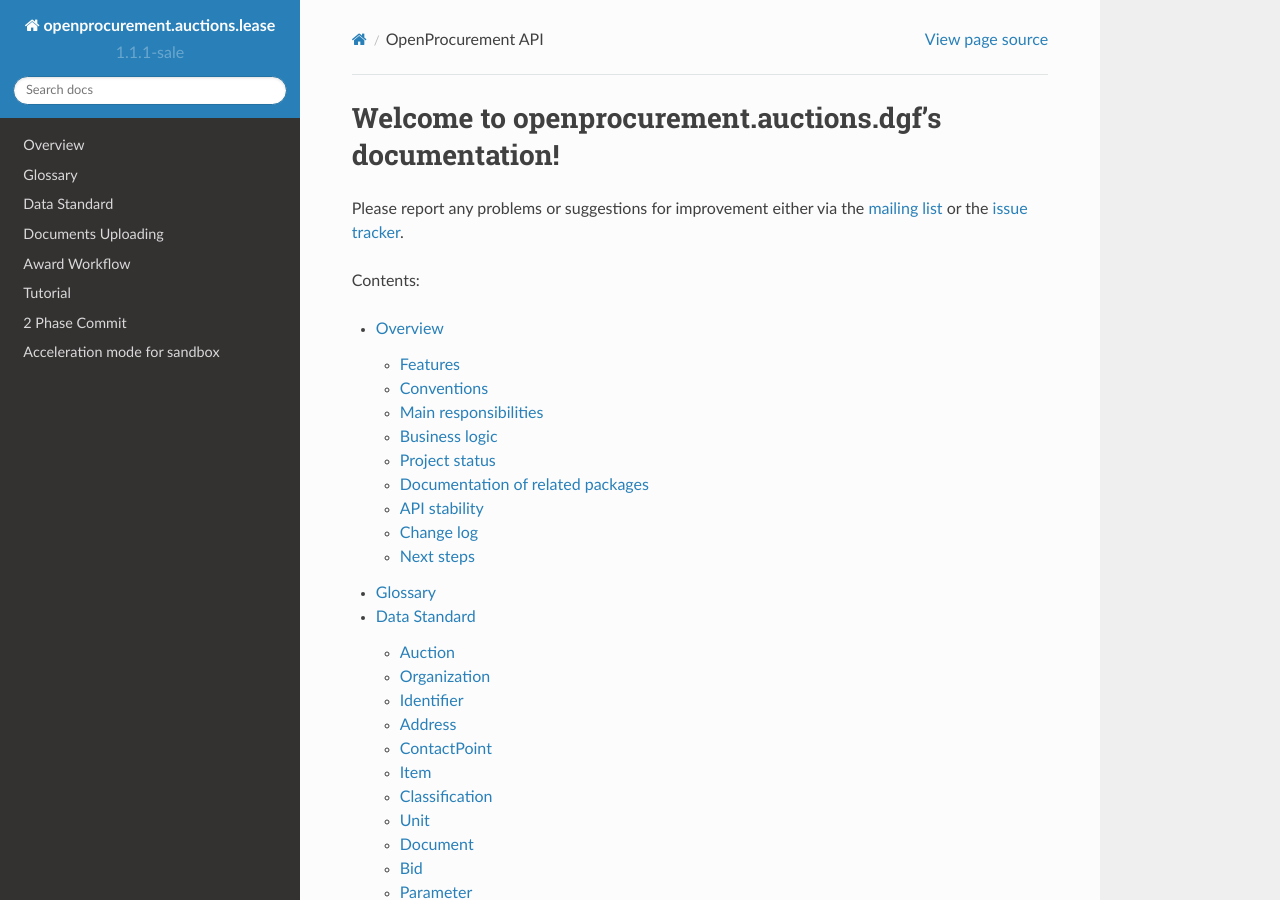
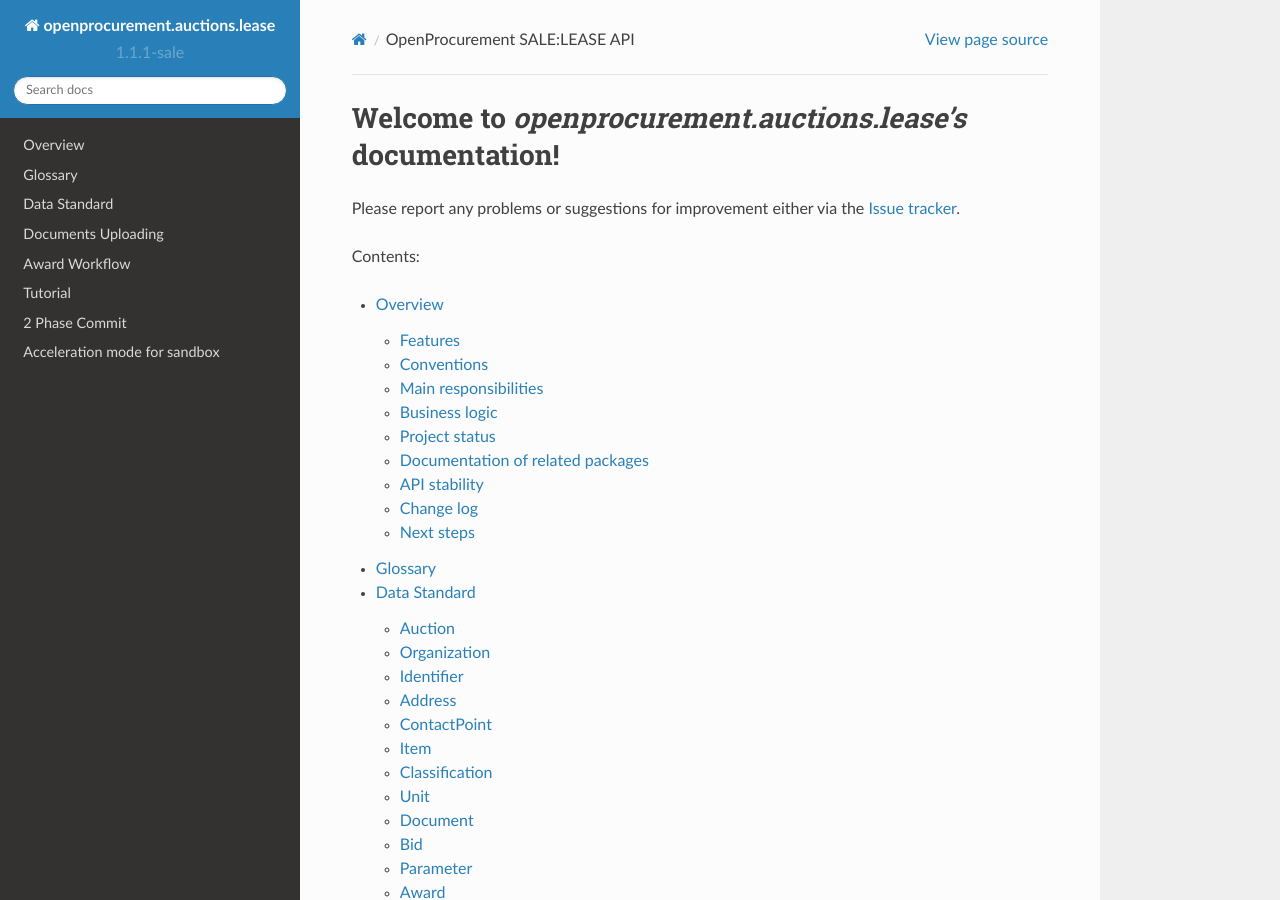
Before and after one commit to raccoongang/openprocurement.auctions.lease, a Sphinx documentation site: the page built from docs/source/index.rst, in a window 1280 px wide and 900 px high. Built offline with Sphinx 7.4.7 and the Read the Docs theme 2.0.0, drawn with Linux system fonts in a browser that asks for light colours.

Commit message:
Update index file: dgf => lease

```diff
--- a/docs/source/index.rst
+++ b/docs/source/index.rst
@@ -1,20 +1,17 @@
-.. openprocurement.auctions.dgf documentation master file, created by
-   sphinx-quickstart on Wed Oct  1 02:29:13 2014.
-   You can adapt this file completely to your liking, but it should at least
-   contain the root `toctree` directive.
+.. openprocurement.auctions.lease documentation master file, created by
+   sphinx-quickstart on Wed Oct  1 02:29:13 2014;
+   (forked from `dgf` package and manually updated)
 
-.. title:: OpenProcurement API
+
+.. title:: OpenProcurement SALE:LEASE API
 
 .. meta::
     :google-site-verification: kmqHGqhpzgef4t5OVKoQCPa5v-CK14HOLmVrZV2QgmQ
 
-Welcome to openprocurement.auctions.dgf's documentation!
-========================================================
+Welcome to `openprocurement.auctions.lease's` documentation!
+============================================================
 
-Please report any problems or suggestions for improvement either via the
-`mailing list <http://groups.google.com/group/open-procurement-general>`_ or
-the `issue tracker
-<https://github.com/openprocurement/openprocurement.auctions.dgf/issues>`_.
+Please report any problems or suggestions for improvement either via the `Issue tracker <https://github.com/openprocurement/openprocurement.auctions.lease/issues>`_.
 
 Contents:
 
```
